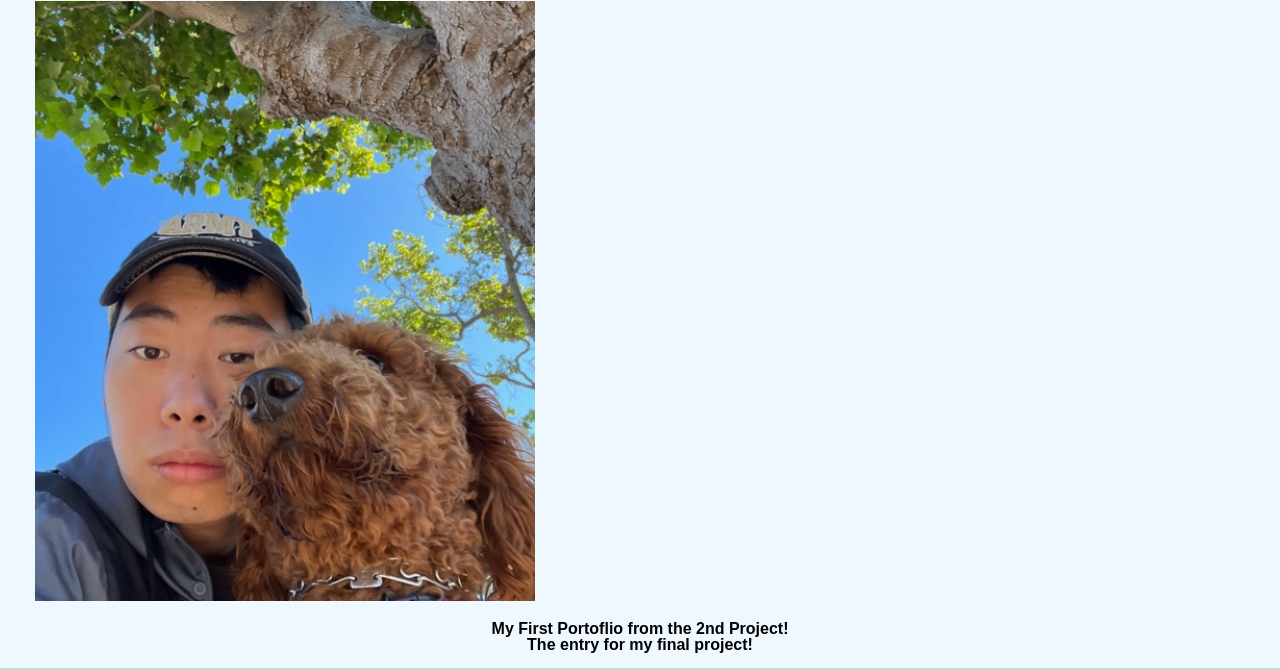
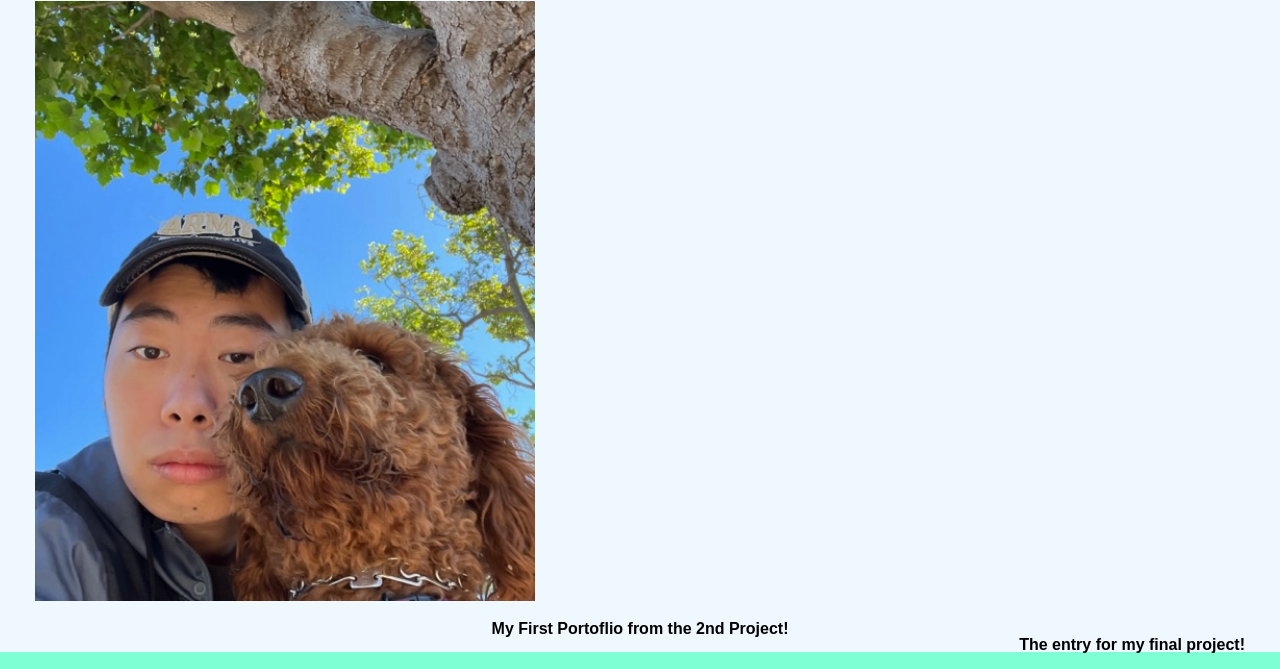
Before and after one commit to Tojomojo/C2-AndyL, a plain HTML site: page index.html in a window 1280 px wide. Shown: the part 74-743 px from the top of the page. Drawn offline with Linux system fonts and the light colour scheme.

Commit message:
Update index.html

```diff
--- a/index.html
+++ b/index.html
@@ -37,7 +37,7 @@
         <a href="https://github.com/users/nhanng19/projects/2/views/1">
             <h4 id="resume">  My First Portoflio from the 2nd Project! </h4></a>
          <a href="https://github.com/dylster1995/Hot_Key_Buddy">
-            <h4 id="resume">  The entry for my final project! </h4></a>
+            <h3 id="resume">  The entry for my final project! </h3></a>
     </header>
 
 </body>
```
